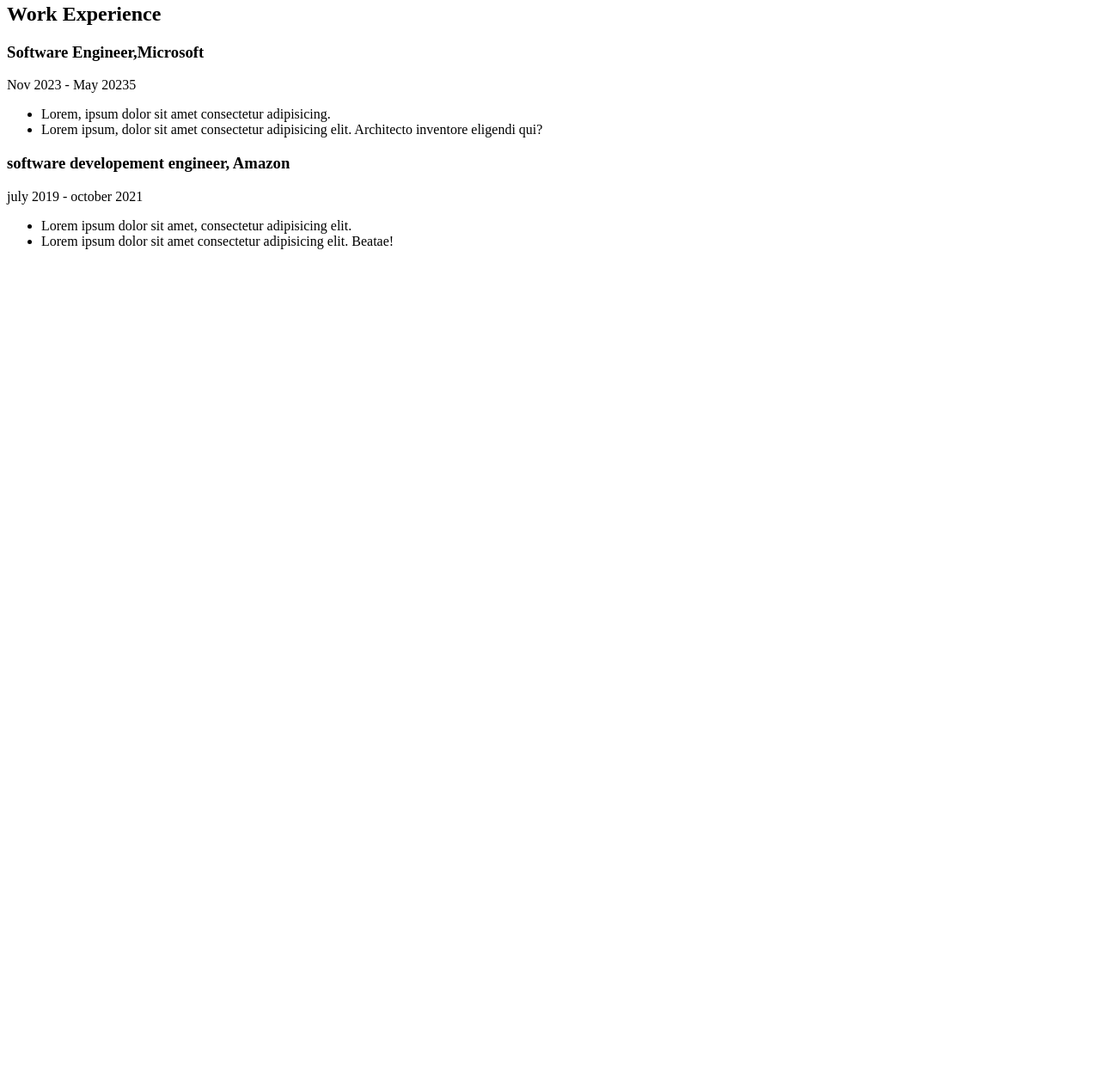
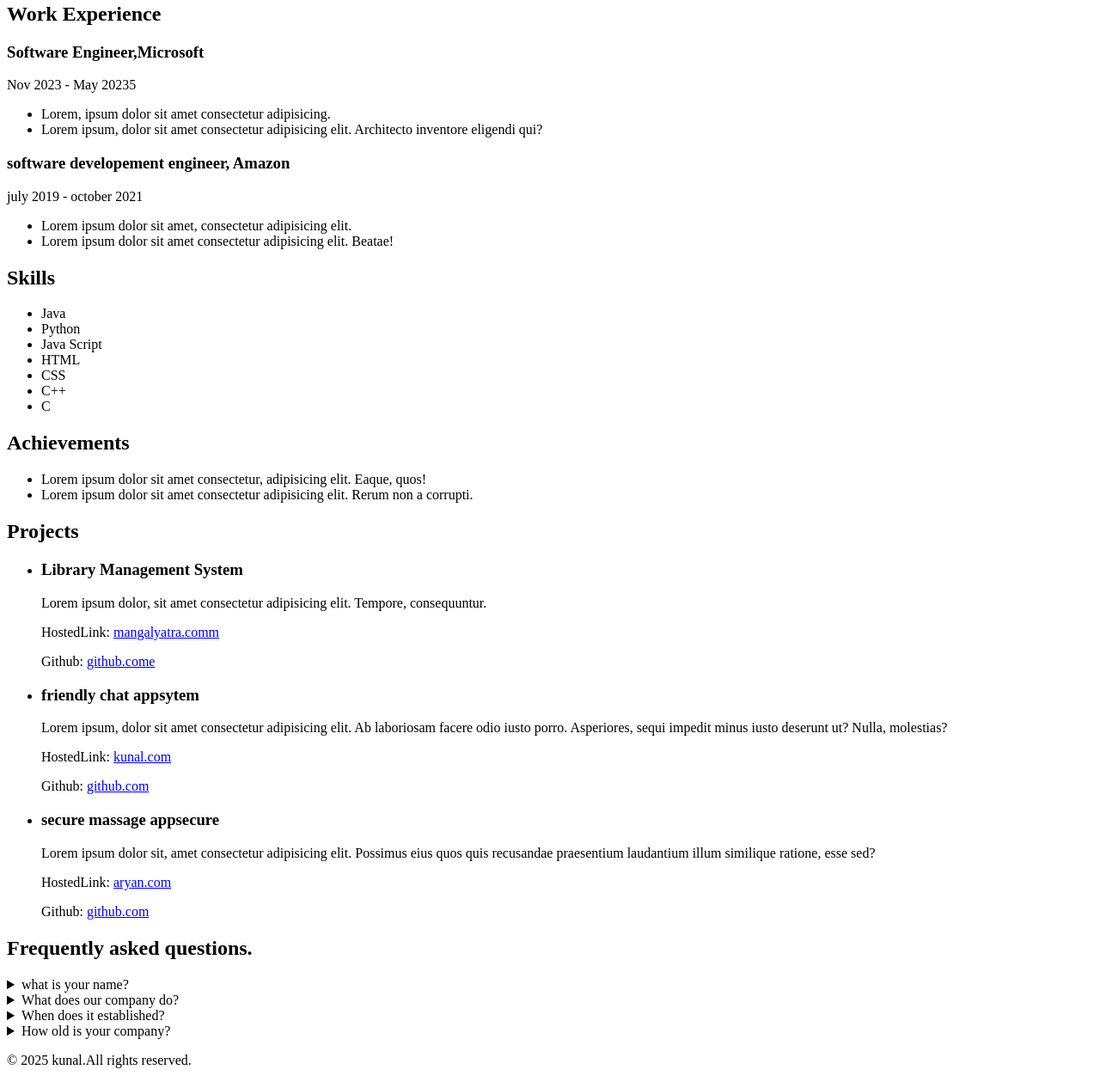
Before and after one commit to 111kunal/resume, a plain HTML site: page index.html in a window 1280 px wide. Shown: the part 611-1870 px from the top of the page at 86% size. Before the commit the page ends 917 px from the top, so only its background shows below. Drawn offline with Linux system fonts and the light colour scheme; files whose address does not match are found by name.

Commit message:
created the structure of resume in html file

```diff
--- a/index.html
+++ b/index.html
@@ -6,7 +6,7 @@
     <title>Document</title>
 </head>
 <body>
-    <div>
+
         <div>
             <h1>Kunal</h1>
             <p>Gmail:<a href="mailto:kunalahirwar111@gmail.com">kunalahirwar111@gmail.com</a></p>
@@ -29,6 +29,7 @@
             </ul>
         </section>
         <section>
+            <div>
                 <h2>Work Experience</h2>
                 <h3>Software Engineer,Microsoft</h3>
                 <p>Nov 2023 - May 20235</p>
@@ -36,14 +37,86 @@
                     <li>Lorem, ipsum dolor sit amet consectetur adipisicing.</li>
                     <li>Lorem ipsum, dolor sit amet consectetur adipisicing elit. Architecto inventore eligendi qui?</li>
                 </ul>
+            </div>
+            <div>
                 <h3>software developement engineer, Amazon</h3>
                 <p>july 2019 - october 2021</p>
                 <ul>
                     <li>Lorem ipsum dolor sit amet, consectetur adipisicing elit.</li>
                     <li>Lorem ipsum dolor sit amet consectetur adipisicing elit. Beatae!</li>
                 </ul>
+            </div>
         </section>
-    </div>
+        <section>
+            <h2>Skills</h2>
+            <ul>
+                <li>Java</li>
+                <li>Python</li>
+                <li>Java Script</li>
+                <li>HTML</li>
+                <li>CSS</li>
+                <li>C++</li>
+                <li>C</li>
+            </ul>
+        </section>
+        <section>
+            <h2>Achievements</h2>
+            <ul>
+                <li>Lorem ipsum dolor sit amet consectetur, adipisicing elit. Eaque, quos!</li>
+                <li>Lorem ipsum dolor sit amet consectetur adipisicing elit. Rerum non a corrupti.</li>
+            </ul>
+        </section>
+        <section>
+            <h2>Projects</h2>
+            <ul>
+                <li>
+                    <h3>Library Management System</h3>
+                    <p>Lorem ipsum dolor, sit amet consectetur adipisicing elit. Tempore, consequuntur.</p>
+                    <p>HostedLink: <a href="htpps://mangalyatra.com">mangalyatra.comm</a> </p>
+                    <p>Github: <a href="gtpps://github.come">github.come</a></p>
+                </li>
+                <li>
+                    <h3>friendly chat appsytem</h3>
+                    <p>Lorem ipsum, dolor sit amet consectetur adipisicing elit. Ab laboriosam facere odio iusto porro. Asperiores, sequi impedit minus iusto deserunt ut? Nulla, molestias?</p>
+                    <p>HostedLink: <a href="kunal.com">kunal.com</a></p>
+                    <p>Github: <a href="github.com">github.com</a></p>
+                </li>
+                <li>
+                    <h3>secure massage appsecure</h3>
+                    <p>Lorem ipsum dolor sit, amet consectetur adipisicing elit. Possimus eius quos quis recusandae praesentium laudantium illum similique ratione, esse sed?</p>
+                    <p>HostedLink: <a href="aryan.com">aryan.com</a></p>
+                    <p>Github: <a href="github.com">github.com</a></p>
+                </li>
+            </ul>
+        </section>
+
+        <section>
+            <h2>Frequently asked questions.</h2>
+            <details>
+                <summary>what is your name?</summary>
+                <p>My Name is Kunal.</p>
+            </details>
+            <details>
+                <summary>What does our company do?</summary>
+                <p>our company reinforce the system against the cyber attacks.</p>
+            </details>
+            <details>
+                <summary>When does it established?</summary>
+                <p>it was estblished in 2024.</p>
+
+            </details>
+            <details>
+                <summary>How old is your company?</summary>
+               <p> 2 years.</p>
+
+            </details>
+
+        </section>
+
+        <footer>
+            <p>&copy; 2025 kunal.All rights reserved.</p>
+        </footer>
+
 
 </body>
 </html>
```
Lines whose indentation alone changed are shown as unchanged.
